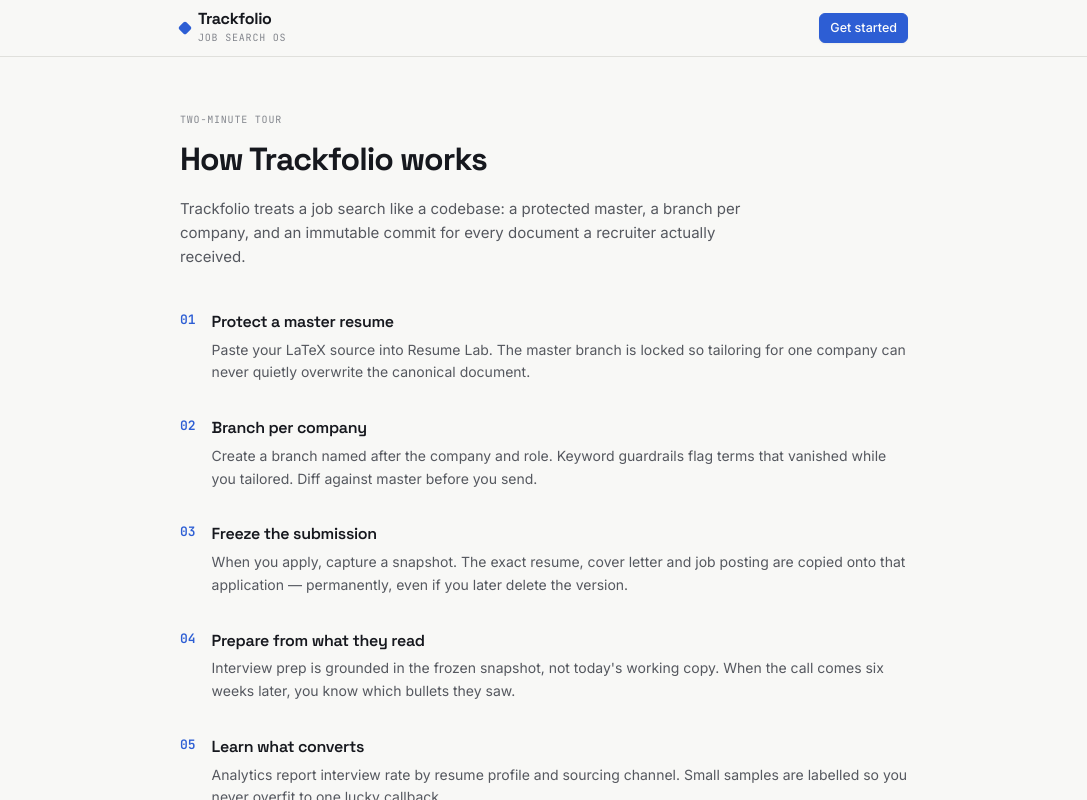
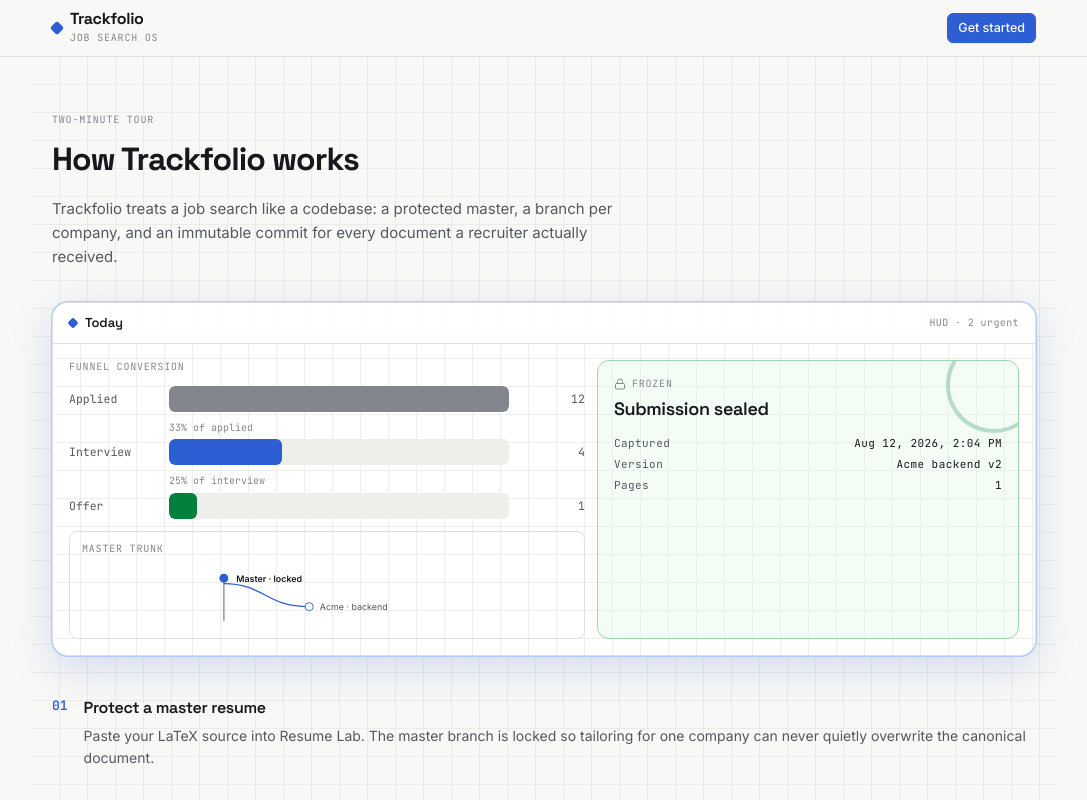
Before and after one commit to darshanrk18/Trackfolio, a Next.js app: page /guide in a window 1280 px wide. Shown: the top 800 px of the page, without its empty margins (96-1183 px from the left). Built offline with nearby package versions, Linux system fonts and the light colour scheme; no server answers.

Commit message:
Restyle the public landing, guide, and sign-in to match the console.

```diff
--- a/src/app/guide/page.tsx
+++ b/src/app/guide/page.tsx
@@ -2,6 +2,7 @@
 import Link from "next/link";
 import { Logo } from "@/components/shell/logo";
 import { Button } from "@/components/ui/button";
+import { ConsoleMock } from "@/components/app/console-mock";
 
 export const metadata: Metadata = {
   title: "How Trackfolio works",
@@ -40,14 +41,14 @@
   return (
     <div className="min-h-dvh">
       <header className="border-line border-b">
-        <div className="mx-auto flex h-14 max-w-3xl items-center justify-between px-5">
+        <div className="mx-auto flex h-14 max-w-5xl items-center justify-between px-5">
           <Logo href="/" />
           <Button variant="primary" size="sm" asChild>
             <Link href="/sign-in">Get started</Link>
           </Button>
         </div>
       </header>
-      <main id="main" className="mx-auto max-w-3xl px-5 py-14">
+      <main id="main" className="console-grid mx-auto max-w-5xl px-5 py-14">
         <p className="text-eyebrow mb-2">Two-minute tour</p>
         <h1 className="font-display text-[32px] font-bold tracking-[-0.03em]">
           How Trackfolio works
@@ -57,6 +58,7 @@
           branch per company, and an immutable commit for every document a
           recruiter actually received.
         </p>
+        <ConsoleMock className="mt-8" />
         <ol className="mt-10 space-y-8">
           {STEPS.map((step) => (
             <li key={step.n} className="flex gap-4">
--- a/src/app/sign-in/page.tsx
+++ b/src/app/sign-in/page.tsx
@@ -1,10 +1,10 @@
 import Link from "next/link";
 import { redirect } from "next/navigation";
 import type { Metadata } from "next";
-import { GitBranch, Lock, Shield } from "lucide-react";
 import { currentUser } from "@/server/auth";
 import { features } from "@/env";
 import { Logo } from "@/components/shell/logo";
+import { ConsoleMock } from "@/components/app/console-mock";
 import { SignInForm } from "./sign-in-form";
 
 export const metadata: Metadata = {
@@ -97,46 +97,17 @@
       </div>
 
       {/* Pitch side */}
-      <div className="bg-surface border-line hidden flex-col justify-center border-l px-12 lg:flex">
-        <div className="max-w-md">
+      <div className="console-grid bg-surface border-line hidden flex-col justify-center border-l px-10 py-12 lg:flex">
+        <div className="mx-auto w-full max-w-lg">
           <p className="text-eyebrow mb-3">Why Trackfolio</p>
           <h2 className="font-display text-[22px] leading-snug font-bold tracking-[-0.02em]">
             The resume you sent should never disappear.
           </h2>
-
-          <ul className="mt-7 space-y-5">
-            {[
-              {
-                icon: GitBranch,
-                title: "Branch, don't overwrite",
-                body: "Tailor freely for each company while your master resume stays protected and intact.",
-              },
-              {
-                icon: Lock,
-                title: "Frozen submissions",
-                body: "Every application keeps a permanent copy of the exact documents and job posting involved.",
-              },
-              {
-                icon: Shield,
-                title: "AI that stays honest",
-                body: "Suggestions are grounded in your real experience. Gaps get reported, never invented.",
-              },
-            ].map((item) => (
-              <li key={item.title} className="flex gap-3.5">
-                <span className="bg-primary-soft text-primary-ink flex size-8 shrink-0 items-center justify-center rounded-[var(--radius-md)]">
-                  <item.icon className="size-4" aria-hidden />
-                </span>
-                <span>
-                  <span className="block text-[13.5px] font-semibold">
-                    {item.title}
-                  </span>
-                  <span className="text-ink-2 mt-0.5 block text-[13px] leading-relaxed">
-                    {item.body}
-                  </span>
-                </span>
-              </li>
-            ))}
-          </ul>
+          <p className="text-ink-2 mt-2 mb-6 text-[13.5px] leading-relaxed">
+            Don&apos;t overwrite master. Freeze what you sent. Prepare from that.
+            Don&apos;t invent skills.
+          </p>
+          <ConsoleMock />
         </div>
       </div>
     </div>
--- /dev/null
+++ b/src/components/app/console-mock.tsx
@@ -0,0 +1,64 @@
+import { Funnel } from "@/components/app/funnel";
+import { FreezeStamp } from "@/components/app/freeze-stamp";
+import { cn } from "@/lib/utils";
+
+/**
+ * Static product demo for public pages. Same tokens as the signed-in console:
+ * funnel conversion, locked master trunk, freeze stamp. Not a screenshot.
+ */
+export function ConsoleMock({ className }: { className?: string }) {
+  return (
+    <div
+      className={cn(
+        "console-grid console-glow bg-surface border-line overflow-hidden rounded-[var(--radius-xl)] border",
+        className,
+      )}
+    >
+      <div className="border-line bg-surface/90 flex items-center justify-between border-b px-4 py-2.5">
+        <div className="flex items-center gap-2">
+          <span className="bg-primary size-2 rotate-45 rounded-[2px]" aria-hidden />
+          <span className="font-display text-[13px] font-semibold">Today</span>
+        </div>
+        <span className="readout text-ink-3 text-[10px]">HUD · 2 urgent</span>
+      </div>
+      <div className="grid gap-3 p-4 lg:grid-cols-[1.1fr_0.9fr]">
+        <div className="space-y-3">
+          <p className="text-eyebrow">Funnel conversion</p>
+          <Funnel
+            stages={[
+              { label: "Applied", count: 12, color: "var(--ink-3)" },
+              { label: "Interview", count: 4, color: "var(--primary)" },
+              { label: "Offer", count: 1, color: "var(--ok)" },
+            ]}
+          />
+          <div className="border-line rounded-[var(--radius-md)] border px-3 py-2.5">
+            <p className="text-eyebrow mb-2">Master trunk</p>
+            <svg viewBox="0 0 280 72" className="text-ink-2 h-16 w-full" aria-hidden>
+              <line x1="24" y1="12" x2="24" y2="64" stroke="var(--line-strong)" strokeWidth="2" />
+              <circle cx="24" cy="16" r="5" fill="var(--primary)" />
+              <text x="38" y="20" className="fill-ink text-[10px] font-semibold">
+                Master · locked
+              </text>
+              <path
+                d="M24 22 C 70 22, 70 48, 120 48"
+                fill="none"
+                stroke="var(--primary)"
+                strokeWidth="1.5"
+              />
+              <circle cx="120" cy="48" r="4.5" fill="var(--surface)" stroke="var(--primary)" />
+              <text x="132" y="52" className="fill-ink-2 text-[10px]">
+                Acme · backend
+              </text>
+            </svg>
+          </div>
+        </div>
+        <FreezeStamp
+          frozen
+          at="2026-08-12T14:04:00.000Z"
+          versionLabel="Acme backend v2"
+          pages={1}
+        />
+      </div>
+    </div>
+  );
+}
```
Also changed, not shown: src/app/page.tsx (+44 -84 lines).
